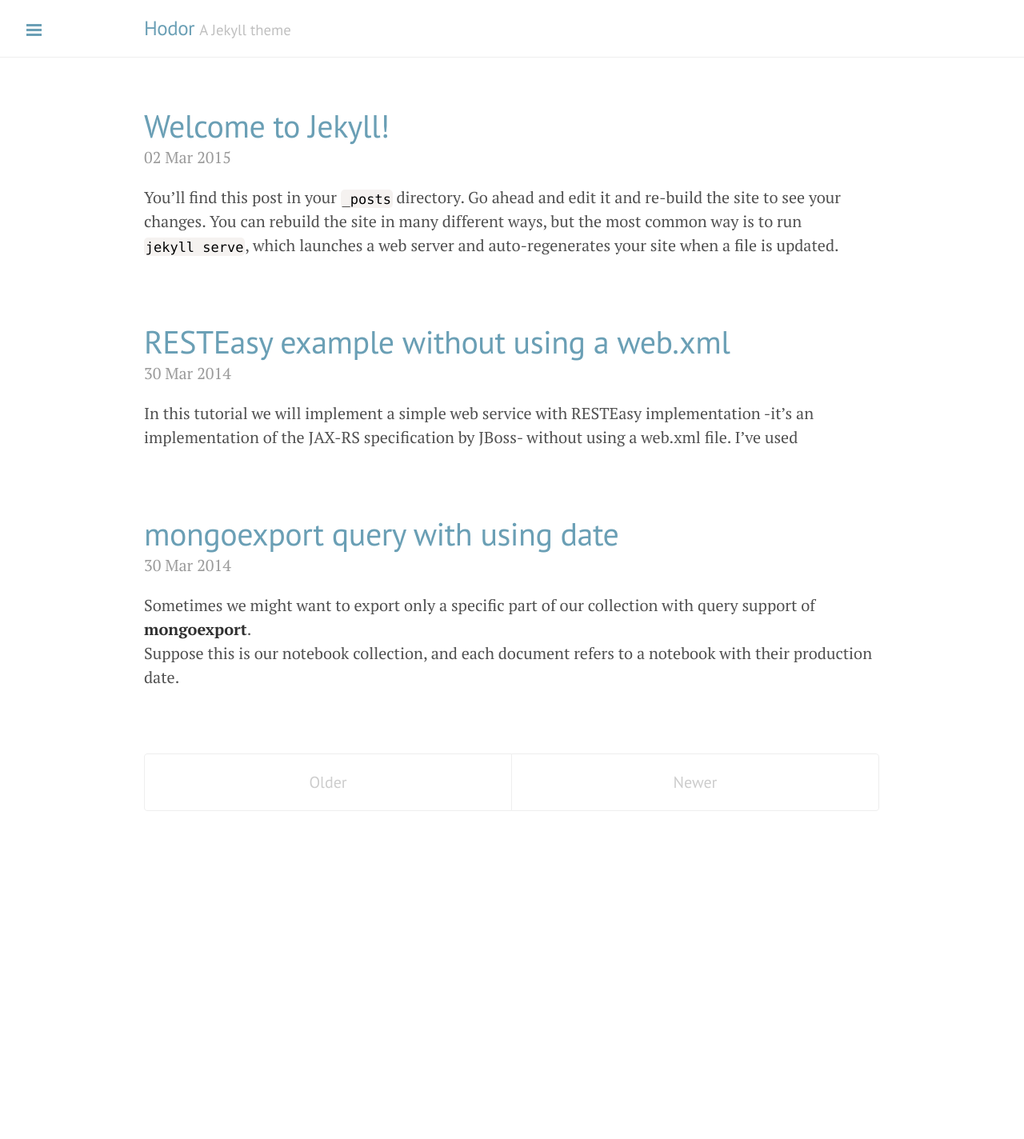
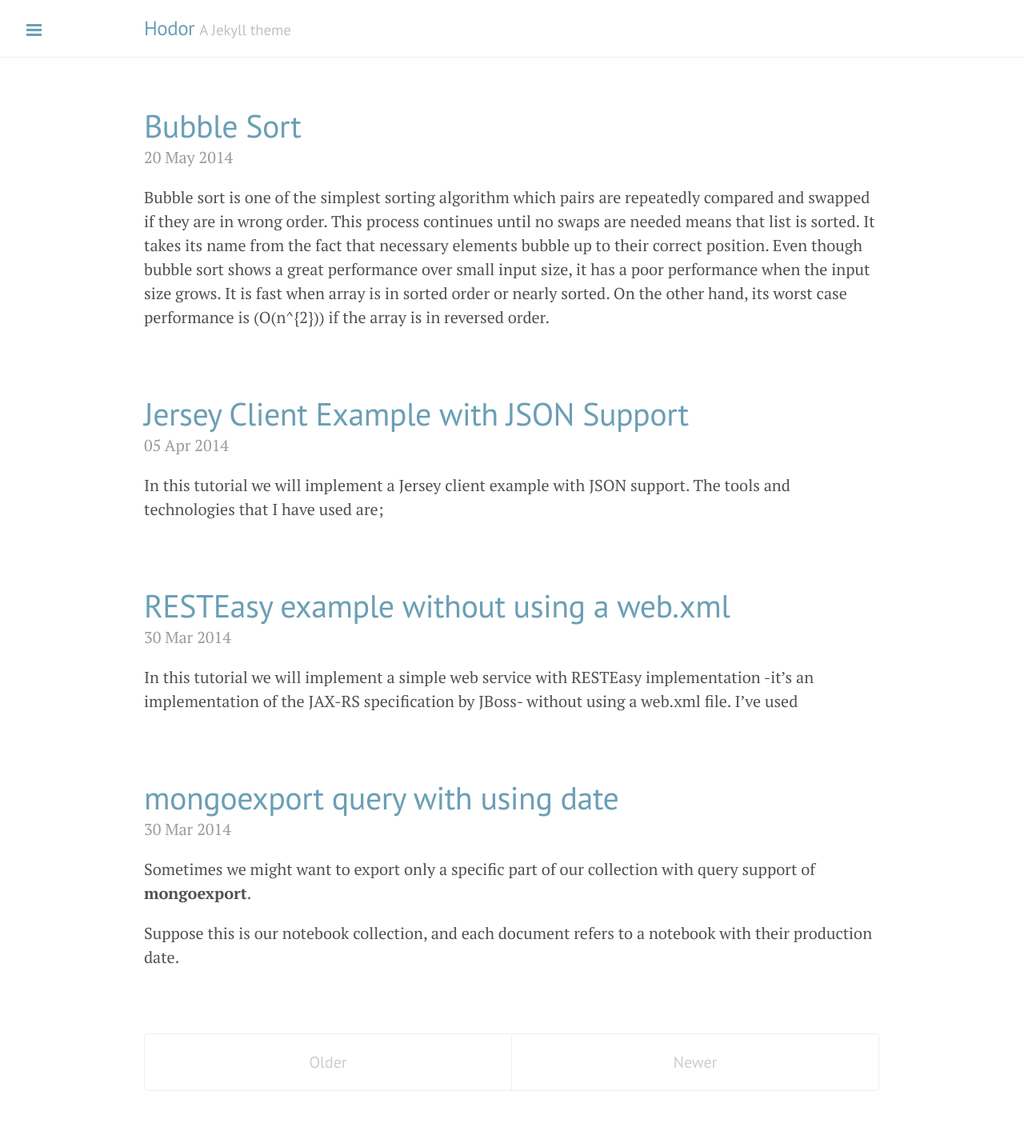
Before and after one commit to flexelem/flexelem.github.io, a Jekyll site: the page built from index.html, in a window 1280 px wide. Shown: the whole page at 80% size. Built offline with Jekyll 4.4.1, drawn with Linux system fonts in a browser that asks for light colours; Markdown is read by kramdown in place of the engine named in the settings; the list of posts is cut into pages by our own code; before the commit the page ends 1074 px from its top, so only the background shows below that.

Commit message:
- Syntax highlight word wrap is fixed. - Page excerpt is added. Works on every page - Bubble sort is added.

```diff
--- a/_config.yml
+++ b/_config.yml
@@ -15,6 +15,7 @@ description:         All about programming
 url:                 http://buraktas.com
 baseurl:             /
 paginate:            5
+excerpt_separator: <!--more-->
 
 # About/contact
 author:
--- a/_drafts/2014-04-05-jersey-client-example-with-json-support.md
+++ b/_posts/2014-04-05-jersey-client-example-with-json-support.md
@@ -13,39 +13,43 @@ tags:
   - jersey-client
   - rest
   - web-service
+comments: true
 ---
 In this tutorial we will implement a Jersey client example with JSON support. The tools and technologies that I have used are;
 
-<div class="bullet list">
-  <ul>
+<!--more-->
+
+<div>
+  <u></u>l>
     <li>
       Eclipse 4.3.0
     </li>
+
     <li>
       JBoss AS 7.1.1.Final
     </li>
+
     <li>
       Maven 3.1.1
     </li>
+
     <li>
       JDK 1.7
     </li>
   </ul>
 </div>
 
-#### Project Structure
-
+<h3> Project Structure </h3>
 Our project structure will look like below;
 
-<div class="hentry img">
-  <a href="http://www.buraktas.com/wp-content/uploads/2014/04/jersey-client-get-structure.png"><img src="http://www.buraktas.com/wp-content/uploads/2014/04/jersey-client-get-structure.png" alt="jersey-client-get-structure" width="322" height="417" class="aligncenter size-full wp-image-124" /></a>
-</div>
+![]({{ site.url }}/public/images/2014/04/jersey-client-get-structure.png)
 
-#### Dependencies
+<h3> Dependencies </h3>
 
 There are two dependencies to use Jersey client and JSON support
 
-<pre class="lang:xhtml decode:true " >&lt;dependency&gt;
+<pre>
+<code class="language-default">&lt;dependency&gt;
 	&lt;groupId&gt;com.sun.jersey&lt;/groupId&gt;
 	&lt;artifactId&gt;jersey-client&lt;/artifactId&gt;
 	&lt;version&gt;1.18.1&lt;/version&gt;
@@ -55,23 +59,26 @@ There are two dependencies to use Jersey client and JSON support
 	&lt;groupId&gt;com.sun.jersey&lt;/groupId&gt;
 	&lt;artifactId&gt;jersey-json&lt;/artifactId&gt;
 	&lt;version&gt;1.18.1&lt;/version&gt;
-&lt;/dependency&gt;</pre>
+&lt;/dependency&gt;</code>
+</pre>
 
-<div class="bullet list">
+<div>
   <ul>
     <li>
       <b>jersey-client</b> dependency provides required jars for jersey client.
     </li>
+
     <li>
-      <b>jersey-json</b> dependecy includes the jersey-json.jar which provides JSON support. </ul> </div> <h4>
-        POJO Entity
-      </h4>
+      <b>jersey-json</b> dependecy includes the jersey-json.jar which provides JSON support.
+    </li>
+  </ul>
+</div>
 
-      <p>
-        We will simply use a Book entity which consists of 4 fields
-      </p>
+<h3> POJO Entity </h3>
+We will simply use a Book entity which consists of 4 fields
 
-      <pre class="lang:java decode:true " >public class BookEntity {
+<pre>
+<code class="language-java">public class BookEntity {
 
     private int    id;
     private String title;
@@ -121,30 +128,26 @@ There are two dependencies to use Jersey client and JSON support
 
         return stringBuilder.toString();
     }
-}</pre>
+}</code>
+</pre>
 
-      <h4>
-        Client Configuration
-      </h4>
+<h3> Client Configuration </h3>
 
-      <p>
-        To enable JSON support we have to turn <blogcode>JSONConfiguration.FEATURE_POJO_MAPPING</blogcode> feature on for our jersey client. So we create our client with the following code;
-      </p>
+To enable JSON support we have to turn <code>JSONConfiguration.FEATURE_POJO_MAPPING</code> feature on for our jersey client. So we create our client with the following code;
 
-      <pre class="lang:java mark:2 decode:true " >ClientConfig clientConfig = new DefaultClientConfig();
+
+<pre>
+<code class="language-java">ClientConfig clientConfig = new DefaultClientConfig();
 clientConfig.getFeatures().put(JSONConfiguration.FEATURE_POJO_MAPPING, Boolean.TRUE);
-Client client = Client.create(clientConfig);</pre>
+Client client = Client.create(clientConfig);</code>
+</pre>
 
-      <h4>
-        Resource Class
-      </h4>
+<h3> Resource Class </h3>
 
-      <p>
-        Here are the interface and the implementation class of our resource
-      </p>
+Here are the interface and the implementation class of our resource
 
-      <pre class="lang:java decode:true " >
-@Path("/book-service")
+<pre>
+<code class="language-java">@Path("/book-service")
 public interface BookResource {
 
     @GET
@@ -162,13 +165,13 @@ public interface BookResource {
     @Consumes("application/json")
     @Produces("application/json")
     public BookEntity createBook(BookEntity bookEntity);
-}</pre>
+}</code>
+</pre>
 
-      <pre class="lang:java decode:true " >
-public class DefaultBookResource implements BookResource {
-
-    private Map&lt;Integer, BookEntity&gt; list      = new HashMap&lt;Integer, BookEntity&gt;();
-    private AtomicInteger            idCounter = new AtomicInteger();
+<pre>
+<code class="language-java">public class DefaultBookResource implements BookResource {
+    private Map&lt;Integer, BookEntity&gt; list = new HashMap&lt;Integer, BookEntity&gt;();
+    private AtomicInteger idCounter = new AtomicInteger();
 
     public DefaultBookResource() {
 
@@ -200,34 +203,31 @@ public class DefaultBookResource implements BookResource {
 
     @Override
     public BookEntity createBook(BookEntity bookEntity) {
-
         bookEntity.setId(idCounter.getAndIncrement());
         list.put(bookEntity.getId(), bookEntity);
 
         return bookEntity;
     }
-}</pre>
+}</code>
+</pre>
 
-      <div class="bullet list">
-        <ul>
-          <li>
-            <blogcode>Map<Integer, BookEntity> list</blogcode> is a list that it will have two entities initially.
-          </li>
-          <li>
-            <blogcode>AtomicInteger</blogcode> provides to increment and decrement amotically an integer.
-          </li>
-        </ul>
-      </div>
+<div>
+  <ul>
+    <li>
+      <code>Map&lt;Integer, BookEntity&gt; list</code> is a list that it will have two entities initially.
+    </li>
+    <li>
+      <code>AtomicInteger</code> provides to increment and decrement amotically an integer.
+    </li>
+  </ul>
+</div>
 
-      <h4>
-        GET Request
-      </h4>
+<h3> GET Request </h3>
 
-      <p>
-        As I mentioned earlier we have to create our Jersey client with JSON support, then we can start to make requests to available resources. I will first send a GET request to return a BookEntity if it exists.
-      </p>
+As I mentioned earlier we have to create our Jersey client with JSON support, then we can start to make requests to available resources. I will first send a GET request to return a BookEntity if it exists.
 
-      <pre class="lang:java decode:true " >public class JerseyClient {
+<pre>
+<code class="language-java">public class JerseyClient {
 
     public static void main(String[] args) {
 
@@ -248,22 +248,21 @@ public class DefaultBookResource implements BookResource {
 
         System.out.println(responseEntity.toString());
     }
-}</pre>
+}</code>
+</pre>
 
-      <p>
-        Output ;
-      </p>
+Output;
 
-      <pre class="lang:default decode:true " >Id : 1
+<pre>Id : 1
 Title : Exile
 Author : Salvatore
-Price : 9.99</pre>
+Price : 9.99
+</pre>
 
-      <p>
-        Now lets see how we can get the list from response which contains BookEntities
-      </p>
+Now lets see how we can get the list from response which contains BookEntities
 
-      <pre class="lang:java mark:5 decode:true " >// GET request to list resource
+<pre>
+<code class="language-java">// GET request to list resource
 String getListURL = "http://localhost:8080/jersey-client-json-example/services/book-service/list";
 webResourceGet = client.resource(getListURL);
 response = webResourceGet.get(ClientResponse.class);
@@ -277,21 +276,18 @@ for (Entry&lt;Integer, BookEntity&gt; entry : list.entrySet()) {
 
      BookEntity bookEntity = entry.getValue();
      System.out.println(bookEntity.toString());
-}</pre>
+}</code>
+</pre>
 
-      <div class="bullet list">
-        <ul>
-          <li>
-            <blogcode>GenericType</blogcode> is the key object to get the list from the response.
-          </li>
-        </ul>
-      </div>
+<div>
+  <ul>
+    <li><code>GenericType</code> is the key object to get the list from the response.</li>
+  </ul>
+</div>
 
-      <p>
-        Output will be ;
-      </p>
+Output will be ;
 
-      <pre class="lang:default decode:true " >Id : 0
+<pre>Id : 0
 Title : TheSoulforge
 Author : MargaretWeis
 Price : 7.99
@@ -299,17 +295,15 @@ Price : 7.99
 Id : 1
 Title : Exile
 Author : Salvatore
-Price : 9.99</pre>
+Price : 9.99
+</pre>
 
-      <h4>
-        POST Request
-      </h4>
+<h3> POST Request </h3>
 
-      <p>
-        Now we will create a BookEntity object to send it associated POST resource.
-      </p>
+Now we will create a BookEntity object to send it associated POST resource.
 
-      <pre class="lang:java decode:true " >public class JerseyClient {
+<pre>
+<code class="language-java">public class JerseyClient {
 
     public static void main(String[] args) {
 
@@ -330,17 +324,15 @@ Price : 9.99</pre>
 
         System.out.println(responseEntity.toString());
     }
-}</pre>
+}</code>
+</pre>
 
-      <p>
-        Finally our output will be;
-      </p>
+Finally our output will be;
 
-      <pre class="lang:java decode:true " >Id : 2
+<pre>Id : 2
 Title : LOTR
 Author : Tolkien
-Price : 12.99</pre>
+Price : 12.99
+</pre>
 
-      <p>
-        You can download the source code from <a href="http://www.buraktas.com/wp-content/uploads/2014/04/jersey-client-json-example.rar" target="_blank">here</a>.
-      </p>
+You can download the source code from <a href="{{ site.url }}/public/images/2014/04/jersey-client-json-example.rar" target="_blank">here</a>.
--- /dev/null
+++ b/_posts/2014-05-20-bubble-sort.md
@@ -0,0 +1,157 @@
+---
+title: Bubble Sort
+author: buraktas
+layout: post
+permalink: /bubble-sort/
+dsq_thread_id:
+  - 2699278119
+categories:
+  - Algorithms
+tags:
+  - algorithms
+  - bubble sort
+  - java
+  - sorting
+comments: true
+---
+Bubble sort is one of the simplest sorting algorithm which pairs are repeatedly compared and swapped if they are in wrong order. This process continues until no swaps are needed means that list is sorted. It takes its name from the fact that necessary elements bubble up to their correct position. Even though bubble sort shows a great performance over small input size, it has a poor performance when the input size grows. It is fast when array is in sorted order or nearly sorted. On the other hand, its worst case performance is \(O(n^{2})\) if the array is in reversed order.
+
+<!--more-->
+
+<h3> Algorithm </h3>
+
+<div>
+  <ol>
+    <li>
+      Compare each pair of adjacent elements from the beginning of the array, if a pair is in reversed order then swap the elements.
+    </li>
+
+    <li>
+      If there is at least one swap, then repeat first process. Otherwise, exit the loop
+    </li>
+  </ol>
+</div>
+
+Let us see an example on a given array [2, 7, 9, 3, 4]
+
+![]({{ site.url }}/public/images/2014/05/bubble_sort_1.png)
+
+Finally, our array is sorted, however, it needs an additional iteration to figure out it is sorted. The key point is there shouldn&#8217;t be any swaps while iteration continues, so algorithm will understand that array is already sorted.
+
+![]({{ site.url }}/public/images/2014/05/bubble_sort_2.png)
+
+<h3> Complexity Analysis </h3>
+
+<table class="TFtable">
+  <tr>
+    <th colspan="3">
+      Time
+    </th>
+
+    <th>
+      Space
+    </th>
+  </tr>
+
+  <tr>
+    <th>
+      Worst case
+    </th>
+
+    <th>
+      Best case
+    </th>
+
+    <th>
+      Average case
+    </th>
+
+    <th>
+      Worst case
+    </th>
+  </tr>
+
+  <tr>
+    <td>
+      \(O(n^{2})\)
+    </td>
+
+    <td>
+      \(O(n)\)
+    </td>
+
+    <td>
+      \(O(n^{2})\)
+    </td>
+
+    <td>
+      \(O(1) auxiliary\)
+    </td>
+  </tr>
+</table>
+
+<h3> Code </h3>
+
+<pre>
+<code class="language-java">public class BubbleSort {
+
+    public void bubbleSort(int[] numbers) {
+        boolean swapped = true;
+
+        while (swapped) { // continue until there is no swap
+            swapped = false;
+            for (int k = 0; k &lt; numbers.length - 1; k++) {
+                if (numbers[k] &gt; numbers[k + 1]) {
+                    swap(numbers, k);
+                    swapped = true; // if there is at least one swap make swapped true
+                }
+            }
+        }
+    }
+
+    private void swap(int[] numbers, int k) {
+        int temp = numbers[k + 1];
+        numbers[k + 1] = numbers[k];
+        numbers[k] = temp;
+    }
+}</code>
+</pre>
+
+And here are a bunch of test cases.
+
+<pre>
+<code class="language-java">public class BubbleSortTest {
+
+    private BubbleSort testClass;
+
+    @Before
+    public void setUp() {
+        testClass = new BubbleSort();
+    }
+
+    @Test
+    public void bubbleSortEx1TestSuccess() {
+        int[] numbers = new int[] { 1, 7, 99, 2, 0, 12, 15 };
+        testClass.bubbleSort(numbers);
+
+        assertArrayEquals(new int[] { 0, 1, 2, 7, 12, 15, 99 }, numbers);
+    }
+
+    @Test
+    public void bubbleSortEx2TestSuccess() {
+        int[] numbers = new int[] { 8, 5, 3, 1, 9, 6, 0, 7, 4, 2, 5 };
+        testClass.bubbleSort(numbers);
+
+        assertArrayEquals(new int[] { 0, 1, 2, 3, 4, 5, 5, 6, 7, 8, 9 }, numbers);
+    }
+
+    @Test
+    public void bubbleSortEx3TestSuccess() {
+        int[] numbers = new int[] { 10, 9, 8, 7, 6, 5, 4, 3, 2, 1, 0 };
+        testClass.bubbleSort(numbers);
+
+        assertArrayEquals(new int[] { 0, 1, 2, 3, 4, 5, 6, 7, 8, 9, 10 }, numbers);
+    }
+
+}</code>
+</pre>
--- a/_posts/2015-03-02-welcome-to-jekyll.markdown
+++ /dev/null
@@ -1,50 +0,0 @@
----
-layout: post
-title:  "Welcome to Jekyll!"
-date:   2015-03-02 23:32:24
-categories: jekyll update
-comments: true
----
-You’ll find this post in your `_posts` directory. Go ahead and edit it and re-build the site to see your changes. You can rebuild the site in many different ways, but the most common way is to run `jekyll serve`, which launches a web server and auto-regenerates your site when a file is updated.
-
-To add new posts, simply add a file in the `_posts` directory that follows the convention `YYYY-MM-DD-name-of-post.ext` and includes the necessary front matter. Take a look at the source for this post to get an idea about how it works.
-
-Jekyll <blognewcode>also</blognewcode> offers powerful support for code snippets:
-
-<pre>
-<code class="language-java">public class Person {
-
-    // you may have injected beans, resources etc.
-
-    public Person() {
-        System.out.println("Constructor is called...");
-    }
-
-    @PostConstruct
-    public void init() {
-        System.out.println("@PostConstruct is called...");
-    }
-}</code>
-</pre>
-
-{% highlight java %}
-public class Person {
-
-    // you may have injected beans, resources etc.
-
-    public Person() {
-        System.out.println("Constructor is called...");
-    }
-
-    @PostConstruct
-    public void init() {
-        System.out.println("@PostConstruct is called...");
-    }
-}
-{% endhighlight %}
-
-Check out the [Jekyll docs][jekyll] for more info on how to get the most out of Jekyll. File all bugs/feature requests at [Jekyll’s GitHub repo][jekyll-gh]. If you have questions, you can ask them on [Jekyll’s dedicated Help repository][jekyll-help].
-
-[jekyll]:      http://jekyllrb.com
-[jekyll-gh]:   https://github.com/jekyll/jekyll
-[jekyll-help]: https://github.com/jekyll/jekyll-help
--- a/public/css/poole.css
+++ b/public/css/poole.css
@@ -169,7 +169,7 @@ pre {
   white-space: pre;
   white-space: pre-wrap;
   word-break: break-all;
-  word-wrap: break-word;
+  word-wrap: normal;
   background-color: #f9f9f9;
 }
 pre code {
```
Also changed, not shown: _drafts/2014-05-20-bubble-sort.md (deleted, +0 -163 lines), _posts/2014-03-30-mongoexport-query-with-using-date.md (+4 -1 lines), _posts/2014-03-30-resteasy-example-without-using-a-web-xml.md (+6 -4 lines).
